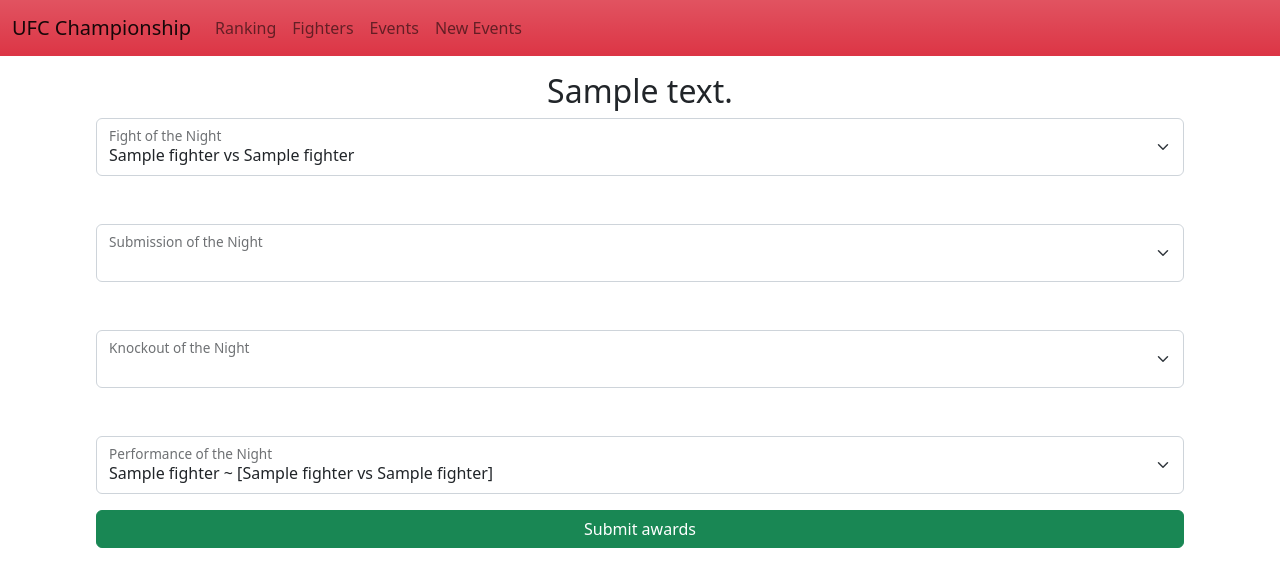
After one commit to piterog/UfcUndisputed3Manager, a Flask app: page /event/1/awards in a window 1280 px wide. The commit adds this page. Shown: the top 587 px of the page. Run offline with Flask 3, Linux system fonts and the light colour scheme; tables that the repository leaves empty hold one stand-in row (values such as "Sample post"); lists and menus that the app fills with data are empty.

Commit message:
create event rewards

```diff
--- a/app/controllers/events_controller.py
+++ b/app/controllers/events_controller.py
@@ -8,6 +8,7 @@
 from app.services.fighters_service import get_all_fighters
 from app.services.fights_service import get_fights_from_event, remove_fights_by_event, create_fight, has_event_started
 from app.forms.event import EventForm
+from app.services.rewards_service import add_rewards
 
 
 def index():
@@ -31,6 +32,33 @@
     fights = get_fights_from_event(event_id)
     event = get_event_details(event_id)
     return render_template('event_fights.html', fights=fights, event=event)
+
+def event_awards(event_id: int):
+    fights = get_fights_from_event(event_id)
+    event = get_event_details(event_id)
+    kos = []
+    submissions = []
+
+    for fight in fights:
+        if fight.method == 'ko' or fight.method == 'tko':
+            kos.append(fight)
+
+        if fight.method == 'submission':
+            submissions.append(fight)
+
+    return render_template('event_awards.html', fights=fights, event=event, kos=kos, submissions=submissions)
+
+def event_awards_save(event_id: int):
+    rewards = [
+        {'best_fight': request.form.get('best-fight')},
+        {'best_performance': request.form.get('best-performance')},
+        {'best_submission': request.form.get('best-submission')},
+        {'best_ko': request.form.get('best-ko')},
+    ]
+
+    add_rewards(rewards)
+
+    return redirect(url_for('events'))
 
 def create_event():
     form = EventForm()
--- a/app/routes.py
+++ b/app/routes.py
@@ -6,6 +6,8 @@
     app.add_url_rule('/events', 'events', events_controller.index, methods=['GET'])
     app.add_url_rule('/event', 'event', events_controller.create_event, methods=['GET', 'POST'])
     app.add_url_rule('/event/<int:event_id>', 'event_build', events_controller.event_build)
+    app.add_url_rule('/event/<int:event_id>/awards', 'event_awards', events_controller.event_awards, methods=['GET'])
+    app.add_url_rule('/event/<int:event_id>/awards', 'event_awards_save', events_controller.event_awards_save, methods=['POST'])
     app.add_url_rule('/event/<int:event_id>', 'event_schedule', events_controller.event_schedule, methods=['POST'])
     app.add_url_rule('/event/<int:event_id>/fights', 'event_fights', events_controller.event_fights)
     app.add_url_rule('/event/<int:event_id>/fight/<int:fight_id>', 'fight_save_results', fights_controller.fight_save_results, methods=['POST'])
--- a/app/services/categories_service.py
+++ b/app/services/categories_service.py
@@ -5,4 +5,7 @@
     return Category.query.all()
 
 def set_new_champion(category_id: int, fighter_id: int) -> None:
-    update_in_db(Category, {'category_id': category_id}, {'champion_id': fighter_id})
+    update_in_db(Category, {'id': category_id}, {'champion_id': fighter_id})
+
+def get_category_champion_id(category_id: int) -> int:
+    return Category.query.get(category_id).champion_id
--- a/app/services/category_fighters_service.py
+++ b/app/services/category_fighters_service.py
@@ -1,10 +1,16 @@
 from typing import Optional
 from app.db_base import update_in_db
 from app.models import CategoryFighter
+from app.services.categories_service import get_category_champion_id
 
 def get_fighter_ranking(fighter_id: int, category_id: int) -> Optional[int]:
     return CategoryFighter.query.filter_by(fighter_id=fighter_id,
                                            category_id=category_id).first().ranking
 
 def update_ranking(fighter_id: int, category_id: int, ranking: int) -> None:
+    if get_category_champion_id(category_id) == fighter_id:
+        ranking = 1000
+    elif ranking > 999:
+        ranking = 999
+
     update_in_db(CategoryFighter, {'fighter_id': fighter_id, 'category_id': category_id}, {'ranking': ranking})
--- a/app/services/fighters_service.py
+++ b/app/services/fighters_service.py
@@ -48,8 +48,7 @@
 
     update_ranking(fighter.id, category_id, ranking_points)
 
-# def update_fighters_data(fight_id: int) -> None:
-def update_fighters_data(fight_id: int):
+def update_fighters_data(fight_id: int) -> None:
     fight = get_fight(fight_id)
     red_fighter = fight.red_corner
     blue_fighter = fight.blue_corner
@@ -62,7 +61,6 @@
 
         add_victory(winner)
         add_defeat(loser)
-        update_in_db(Fighter, {'id': loser.id}, {'defeats': loser.defeats + 1})
 
         fight_points = calculate_ranking_points(fight)
 
--- a/app/services/fights_service.py
+++ b/app/services/fights_service.py
@@ -2,7 +2,6 @@
 from typing import List, Any, Union
 from app.db_base import update_in_db, save_to_db
 from app.models import Fight, CategoryFighter
-import app
 
 def get_fight(fight_id: int) -> Fight:
     return Fight.query.filter_by(id=fight_id).first()
--- /dev/null
+++ b/app/templates/event_awards.html
@@ -0,0 +1,56 @@
+{% extends "base.html" %}
+
+{% block body%}
+    <div class="component mt-2 mx-5 pt-2 px-5">
+        <div class="text-center">
+            <h2>{{ event.description }}</h2>
+        </div>
+        <form action="{{ url_for('event_awards', event_id=event.id) }}" method="POST">
+            <div class="form-floating">
+                <select name="best-fight" class="form-select select-corner" required>
+                    {% for fight in fights %}
+                        <option value="{{ fight.id }}">
+                            {{ fight.red_corner.name }} vs {{ fight.blue_corner.name }}
+                        </option>
+                    {% endfor %}
+                </select>
+                <label for="floatingSelect">Fight of the Night</label>
+            </div>
+
+            <div class="form-floating mt-5">
+                <select name="best-submission" class="form-select select-corner">
+                    {% for fight in submissions %}
+                        <option value="{{ fight.id }}">
+                            {{ fight.winner.name }} ~ [{{ fight.red_corner.name }} vs {{ fight.blue_corner.name }}]
+                        </option>
+                    {% endfor %}
+                </select>
+                <label for="floatingSelect">Submission of the Night</label>
+            </div>
+
+            <div class="form-floating mt-5">
+                <select name="best-ko" class="form-select select-corner">
+                    {% for fight in kos %}
+                        <option value="{{ fight.id }}">
+                            {{ fight.winner.name }} ~ [{{ fight.red_corner.name }} vs {{ fight.blue_corner.name }}]
+                        </option>
+                    {% endfor %}
+                </select>
+                <label for="floatingSelect">Knockout of the Night</label>
+            </div>
+
+            <div class="form-floating mt-5">
+                <select name="best-performance" class="form-select select-corner" required>
+                    {% for fight in fights %}
+                        <option value="{{ fight.id }}">
+                            {{ fight.winner.name }} ~ [{{ fight.red_corner.name }} vs {{ fight.blue_corner.name }}]
+                        </option>
+                    {% endfor %}
+                </select>
+                <label for="floatingSelect">Performance of the Night</label>
+            </div>
+
+            <input type="submit" class="btn btn-success mt-3 w-100" value="Submit awards">
+        </form>
+
+{% endblock %}
--- a/app/templates/events.html
+++ b/app/templates/events.html
@@ -20,6 +20,8 @@
                         <td>
                             {% if not item.started %}
                                 <a class="btn btn-info" href="{{ url_for("event_build", event_id=item.id) }}">Build Card</a>
+                            {% else %}
+                                <a class="btn btn-secondary" href="{{ url_for("event_awards", event_id=item.id) }}">Awards</a>
                             {% endif %}
                             <a class="btn btn-warning" href="{{ url_for("event_fights", event_id=item.id) }}">Fights</a>
                         </td>
```
Also changed, not shown: app/models.py (+11 -0 lines), app/services/rewards_service.py (added, +42 -0 lines).
